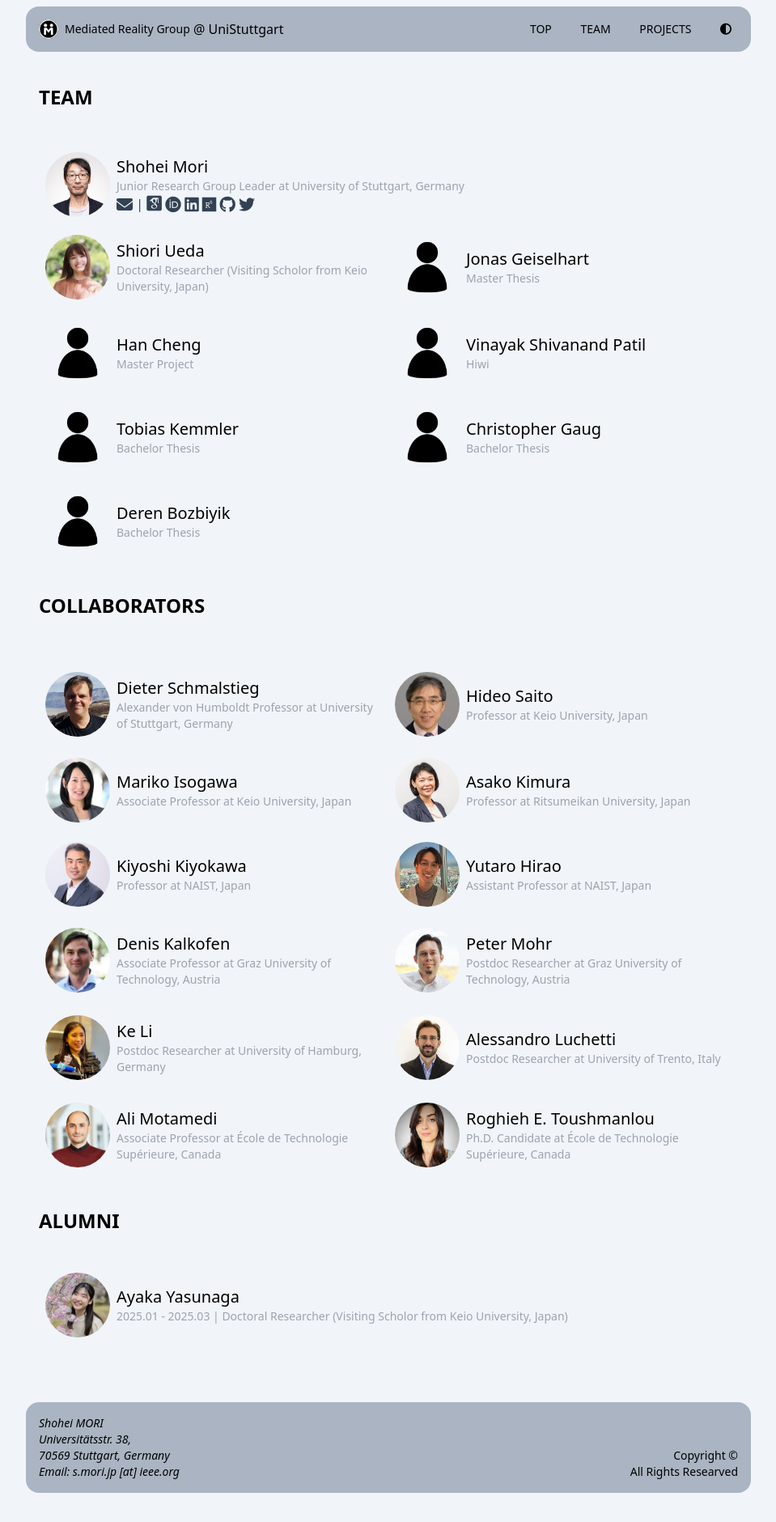
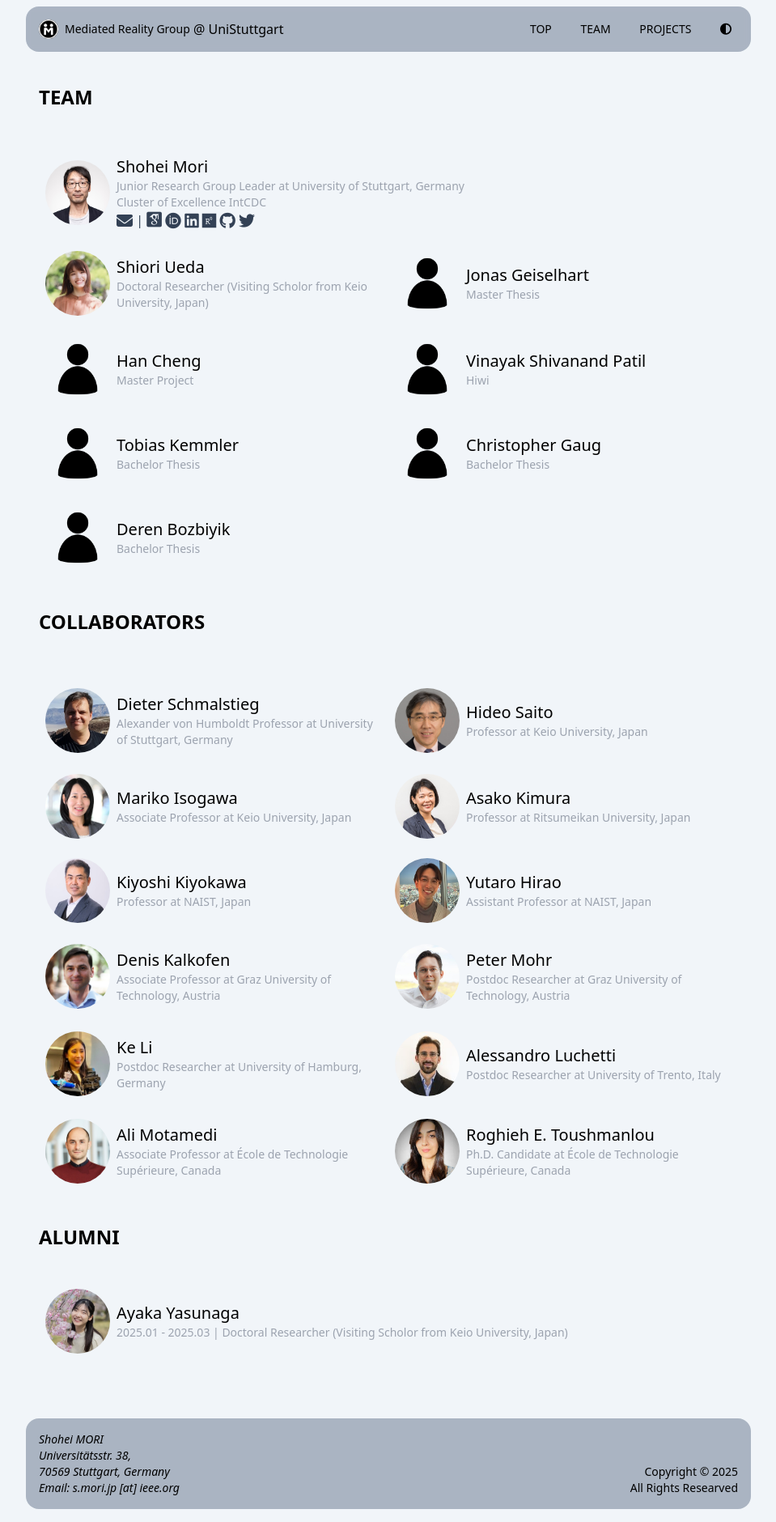
Before and after one commit to mediated-reality/mediated-reality.github.io, a website: page docs/team.html in a window 1280 px wide. Shown: the whole page at 81% size, without its empty margins (160-1119 px from the left). Drawn offline with Linux system fonts and the light colour scheme; files whose address does not match are found by name.

Commit message:
included year script

```diff
--- a/docs/footer.html
+++ b/docs/footer.html
@@ -14,3 +14,4 @@
             </div>
         </section>
     </footer>
+    <div class="h-4"><!-- spacer --></div>
--- a/docs/team.html
+++ b/docs/team.html
@@ -79,7 +79,8 @@
                             <figcaption>
                                 <div class="text-xl"><a href="https://mugichoko445.github.io/" target="_blank">Shohei Mori</a></div>
                                 <div class="text-sm text-gray-400">
-                                    Junior Research Group Leader at University of Stuttgart, Germany
+                                    Junior Research Group Leader at University of Stuttgart, Germany<br>
+                                    Cluster of Excellence IntCDC
                                 </div>
                                 <div class="text-slate-700 dark:text-slate-500">
                                     <a href="mailto: s.mori.jp@ieee.org"><i class="fa-solid fa-envelope fa-lg"></i></a> |
@@ -356,9 +357,12 @@
     <script>
         fetch("footer.html")
             .then(response => response.text())
-            .then(html => document.getElementById("footer").innerHTML = html);
+            .then(html => {
+                document.getElementById("footer").innerHTML = html;
+                // Wait for footer to load, then update the year
+                document.getElementById('year').innerHTML = new Date().getFullYear();
+            });
     </script>
-    <div class="h-4"><!-- spacer --></div>
 </body>
 
 </html>
```
Also changed, not shown: docs/index.html (+6 -2 lines), docs/projects.html (+5 -2 lines), docs/projects/horikawa_wacv25/index.html (+5 -5 lines), docs/projects/yasunaga_icip25/index.html (+5 -5 lines), docs/css/style.css.
